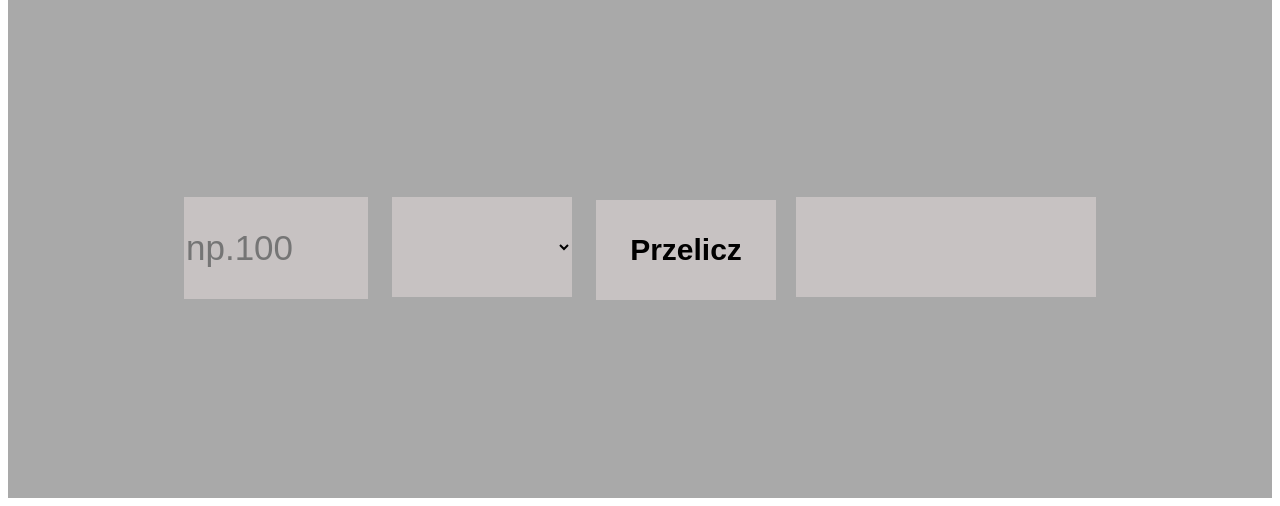
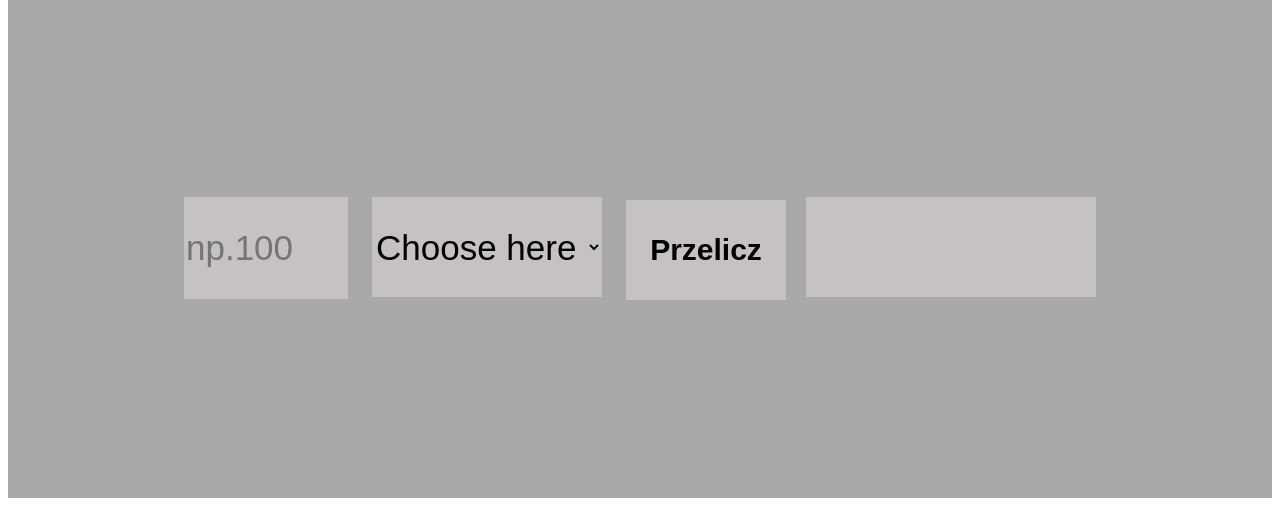
Before and after one commit to xoMichal/Project2_JS, a plain HTML site: page index.html in a window 1280 px wide. Shown: the part 310-816 px from the top of the page. Drawn offline with Linux system fonts and the light colour scheme; no server answers.

Commit message:
littleChanges

```diff
--- a/index.html
+++ b/index.html
@@ -20,6 +20,7 @@
             <form>
             <input type="number" class="value" name="howMany" placeholder="np.100">
             <select class="choose">
+                <option value="" selected disabled hidden>Choose here</option>
                 <option class="option1"> </option>
                 <option class="option2"> </option>
                 <option class="option3"> </option>
--- a/index.js
+++ b/index.js
@@ -13,22 +13,24 @@ fetch("https://api.nbp.pl/api/exchangerates/tables/a/last/1/?format=json")
     const nameUSD = data[0].rates[1].code;
     const nameEUR = data[0].rates[7].code;
     const nameCHR = data[0].rates[9].code;
+
     USD.innerHTML = `${nameUSD} wynosi dzisiaj ${valueUSD}`;
     EUR.innerHTML = `${nameEUR} wynosi dzisiaj ${valueEUR}`; // funkcja która zwraca info pobierane z api poprzez feth
     CHR.innerHTML = `${nameCHR} wynosi dzisiaj ${valueCHR}`;
+
+
   });
 const inputValue = qs(".value");
-
 inputValue.addEventListener("change", (e) => {
   const howMuchMoney = inputValue.value;
-  console.log(howMuchMoney);
+  // console.log(howMuchMoney);
   const resultPLN = qs(".result");
   const selectValue = qs(".choose");
 
-  selectValue.addEventListener("change", (e) => {
+  selectValue.addEventListener("click", (e) => {
     const helpful = selectValue.value.split(" ");
     const chooseToCount = parseFloat(helpful[3]);
-    console.log(chooseToCount);
+    // console.log(chooseToCount);
 
     const buttonClic = qs(".count");
     // co ma sie stac po kliknieciu przelicz
@@ -36,6 +38,8 @@ inputValue.addEventListener("change", (e) => {
       const diffToPLN = chooseToCount * howMuchMoney;
       resultPLN.innerHTML = `to ${diffToPLN.toFixed(2)} PLN`;
       console.log(diffToPLN);
+      console.log(howMuchMoney);
+      console.log(chooseToCount);
     });
   });
 });
--- a/main.css
+++ b/main.css
@@ -49,7 +49,7 @@ background-color: darkgrey;
 }
 
 .value{
-    width: 180px;
+    width: 160px;
     height:  100px;
     margin-right: 20px;
     font-size: 35px;
@@ -61,7 +61,7 @@ background-color: darkgrey;
     background-color: rgb(189, 154, 100);
 }
 .choose{
-    width: 180px;
+    width: 230px;
     height:  100px;
     margin-right: 20px;
     font-size: 35px;
@@ -72,7 +72,7 @@ background-color: darkgrey;
     background-color: rgb(189, 154, 100);
 }
 .count{
-    width: 180px;
+    width: 160px;
     height:  100px;
     margin-right: 20px;
     background-color: #c7c2c2;
@@ -87,7 +87,7 @@ background-color: darkgrey;
 }
 
 .result{
-    width: 300px;
+    width: 290px;
     height:  100px;
     display: flex;
     align-items: center;
```
